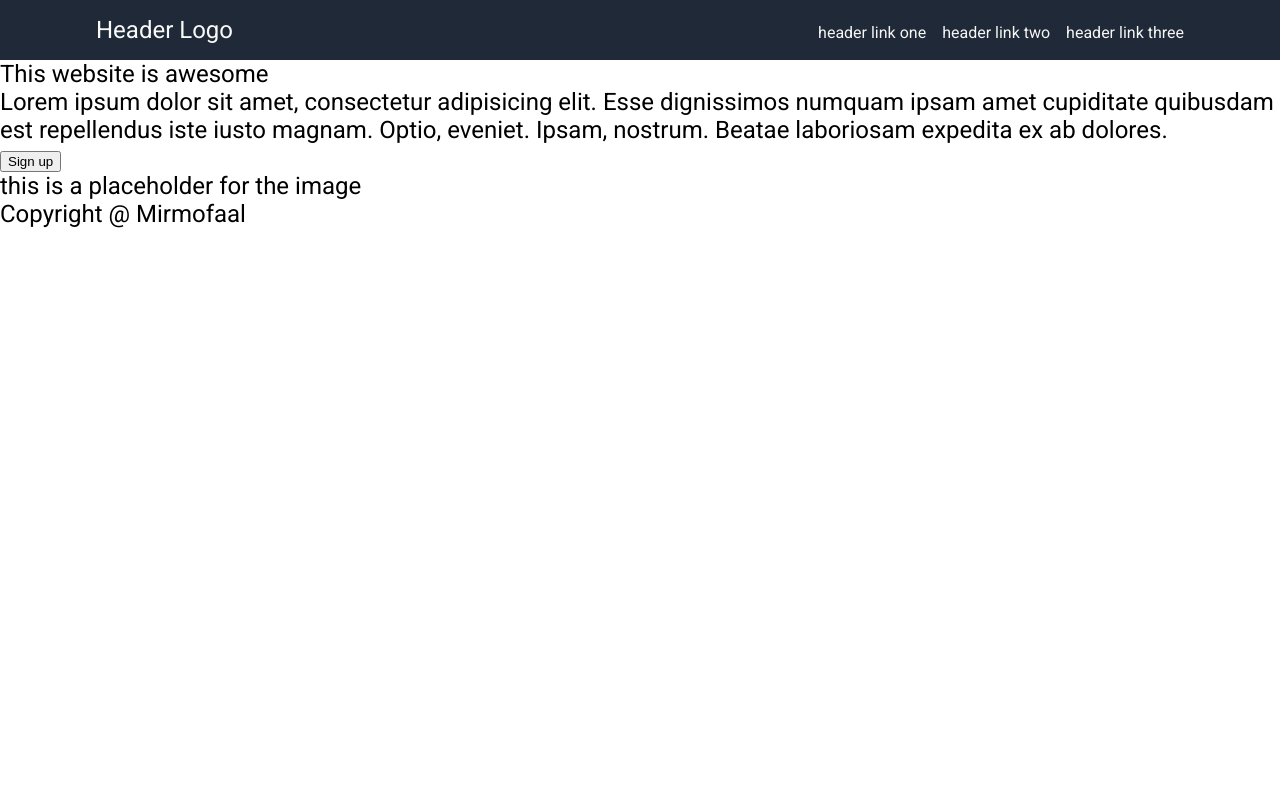
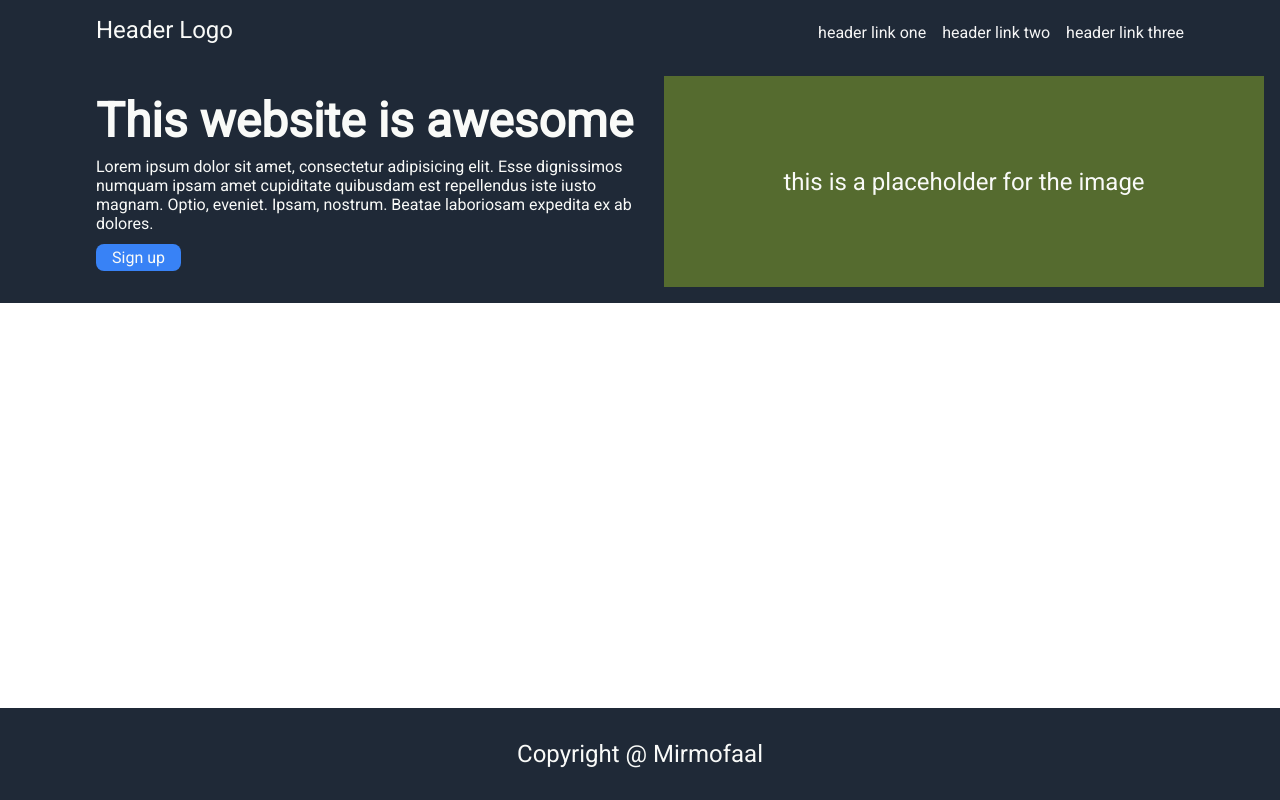
Before and after one commit to Overfed4372/landing-page-practice, a plain HTML site: page index.html in a window 1280 px wide. Drawn offline with Linux system fonts and the light colour scheme.

Commit message:
Fix the appropriate position between header and footer.
Add margin-top to the footer of the document so it stays at the bottom of the page.

The upcoming content rows will be sticked at the bottom of each other.

```diff
--- a/index.html
+++ b/index.html
@@ -21,10 +21,12 @@
         </div>
 
         <div class="content-first-row">
-            <div class="hero-title">This website is awesome</div>
-            <div class="hero-text">Lorem ipsum dolor sit amet, consectetur adipisicing elit. Esse dignissimos numquam ipsam amet cupiditate quibusdam est repellendus iste iusto magnam. Optio, eveniet. Ipsam, nostrum. Beatae laboriosam expedita ex ab dolores.</div>
-            <div class="sign-up-button"><button>Sign up</button></div>
-            <div class="content-firs-row-image">
+            <div class="text-and-button">
+                <div class="hero-title">This website is awesome</div>
+                <div class="hero-text">Lorem ipsum dolor sit amet, consectetur adipisicing elit. Esse dignissimos numquam ipsam amet cupiditate quibusdam est repellendus iste iusto magnam. Optio, eveniet. Ipsam, nostrum. Beatae laboriosam expedita ex ab dolores.</div>
+                <div class="sign-up-button"><button>Sign up</button></div>
+            </div>
+            <div class="content-first-row-image">
                 <!-- <img src="#" alt="this is a placeholder for the image"> -->
                 <div>this is a placeholder for the image</div>
             </div>
--- a/style.css
+++ b/style.css
@@ -1,6 +1,8 @@
 @import url("https://fonts.googleapis.com/css?family=Roboto&display=swap");
 
+/* Default properties for tags */
 body {
+    min-height: 100vh;
     font-family: Roboto, sans-serif;
     font-size: 24px;
     margin: 0;
@@ -21,6 +23,19 @@ a {
     text-decoration: none;
 }
 
+button {
+    all:unset;
+}
+/* end */
+
+/* making the whole document flexible */
+body {
+    display: flex;
+    flex-direction: column;
+    justify-content: flex-start;
+}
+
+/* header part  */
 .header {
     background-color: #1F2937;
     color: whitesmoke;
@@ -31,10 +46,13 @@ a {
 
 }
 
+.header .header-links {
+    margin-right: 80px;
+}
+
 .header .header-links ul {
     display: flex;
     justify-content: space-between;
-    margin-right: 80px;
     gap: 16px;
 }
 
@@ -48,3 +66,85 @@ a {
     font-size: 16px;
     color: whitesmoke;
 }
+/* end */
+
+/* first row content part */
+.content-first-row  {
+    background-color: #1F2937;
+    padding: 16px;
+    align-self: flex-start;
+    display: flex;
+}
+
+.content-first-row div {
+    color: #F9FAF8;
+    flex: 1 1 0;
+
+}
+
+.content-first-row .text-and-button {
+    margin-left: 80px;
+    display: flex;
+    flex-direction: column;
+}
+
+.content-first-row
+.text-and-button
+.hero-title {
+    font-size: 48px;
+    font-weight: 900;
+    padding: 16px 16px 4px 0px;
+}
+
+.content-first-row
+.text-and-button
+.hero-text {
+    font-size: 16px;
+    padding: 4px 16px 4px 0px;
+}
+
+.content-first-row
+.text-and-button
+.sign-up-button {
+    padding: 4px 16px 16px 0px;
+}
+
+.content-first-row
+.text-and-button
+.sign-up-button
+button {
+    background-color: #3882f6;
+    font-size: 16px;
+    text-align: center;
+    padding: 4px 16px 4px 16px;
+    border-radius: 8px;
+}
+
+.content-first-row
+.content-first-row-image {
+    background-color: darkolivegreen;
+    padding: 16px;
+    display: flex;
+    justify-content: center;
+    align-items: center;
+}
+
+.content-first-row
+.content-first-row-image
+div {
+    text-align: center;
+}
+/* end */
+
+
+
+/* the footer part */
+.footer {
+    background-color: #1F2937;
+    color: #F9FAF8;
+    margin-top: auto;
+    padding: 32px;
+    display: flex;
+    justify-content: center;
+    align-items: center;
+}
```
